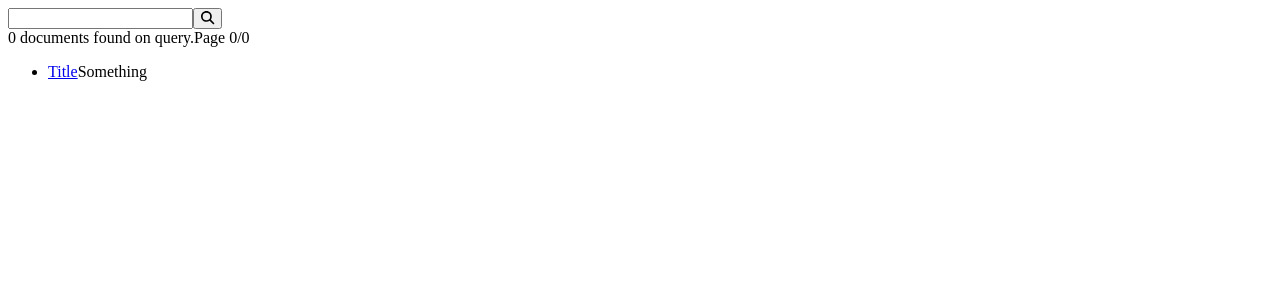
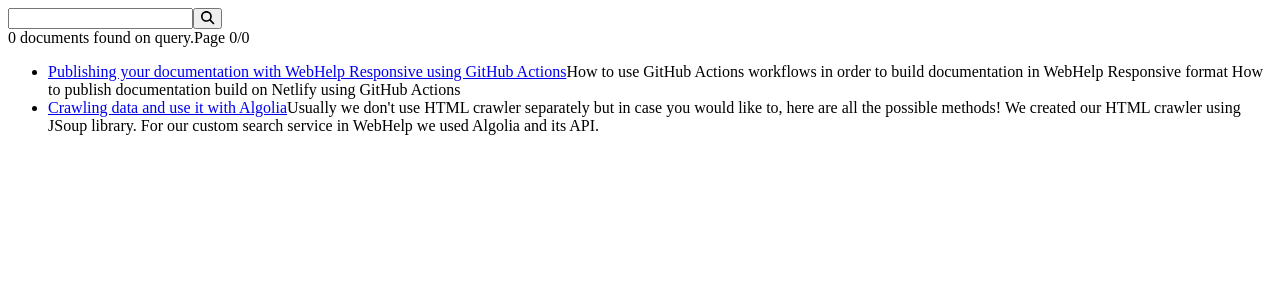
Before and after one commit to oxygenxml-incubator/webhelp-search-service-publishing-template, a React app in the folder react/: page / in a window 1280 px wide. Shown: the top 300 px of the page. Built offline with nearby package versions, Linux system fonts and the light colour scheme.

Commit message:
#40 Display data from data.json

```diff
--- a/react/src/App.js
+++ b/react/src/App.js
@@ -3,6 +3,7 @@ import SearchComponent from "./components/SearchComponent.jsx";
 import SearchInformation from "./components/SearchInformation.jsx";
 import HitsList from "./components/HitsList.jsx";
 import HitsItem from "./components/hitsItem.jsx";
+import data from "./../data.json";
 
 const App = () => {
   return (
@@ -11,8 +12,22 @@ const App = () => {
         <SearchComponent />
       </div>
       <div className="results-container">
-        <SearchInformation hitsInformation="0 documents found on query." pageInformation="Page 0/0" />
-        <HitsList items={[<HitsItem url="https://example.com" title="Title" description="Something" key="title1something"/>]} />
+        <SearchInformation
+          hitsInformation="0 documents found on query."
+          pageInformation="Page 0/0"
+        />
+        <HitsList
+          items={data.map((item) => {
+            return (
+              <HitsItem
+                title={item.title}
+                description={item.shortDescription}
+                url={item.objectID}
+                key={item.objectID}
+              />
+            );
+          })}
+        />
       </div>
     </div>
   );
```
